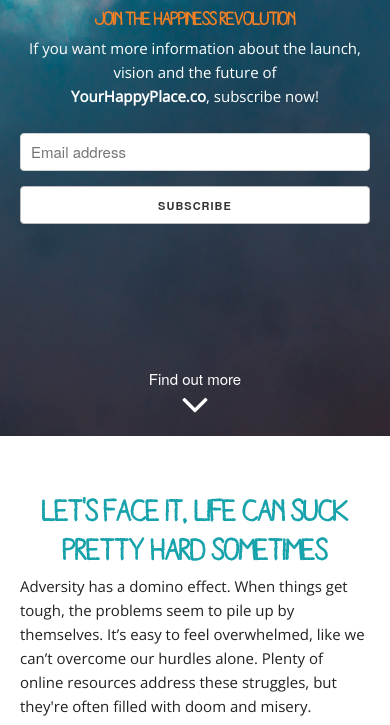
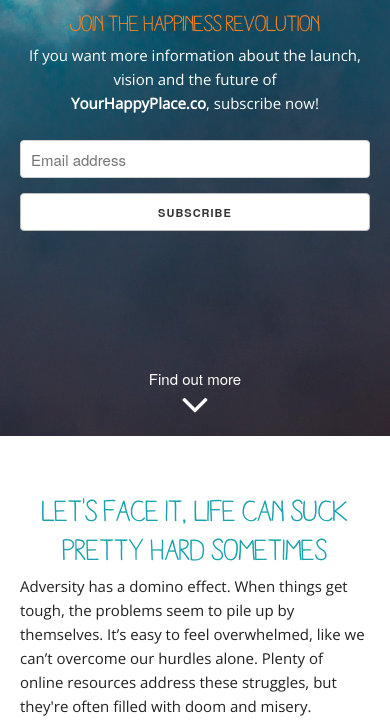
Before and after one commit to curious-toad/yourhappyplace, a plain HTML site: page index.html in a window 390 px wide. Shown: the part 408-1133 px from the top of the page. Drawn offline with nearby package versions, Linux system fonts and the light colour scheme; some packages are replaced by stand-ins of ours; a script that the page names is missing.

Commit message:
minor tweaks to styling

```diff
--- a/css/holdingstyles.css
+++ b/css/holdingstyles.css
@@ -46,7 +46,7 @@
 	}
 
 	#hero h3 {
-		font-size: 1.85rem;
+		font-size: 2.25rem;
 	}
 }
 
@@ -69,6 +69,7 @@
 	max-width: 125px;
 	height: auto;
 	margin: 20px auto;
+	padding-top: 10px;
 	display: block;
 	}
 
@@ -102,7 +103,6 @@
 	text-align: center;
 	text-transform: uppercase;
 	color: #18A3AC;
-	font-weight: bold;
 }
 
 p {
```
